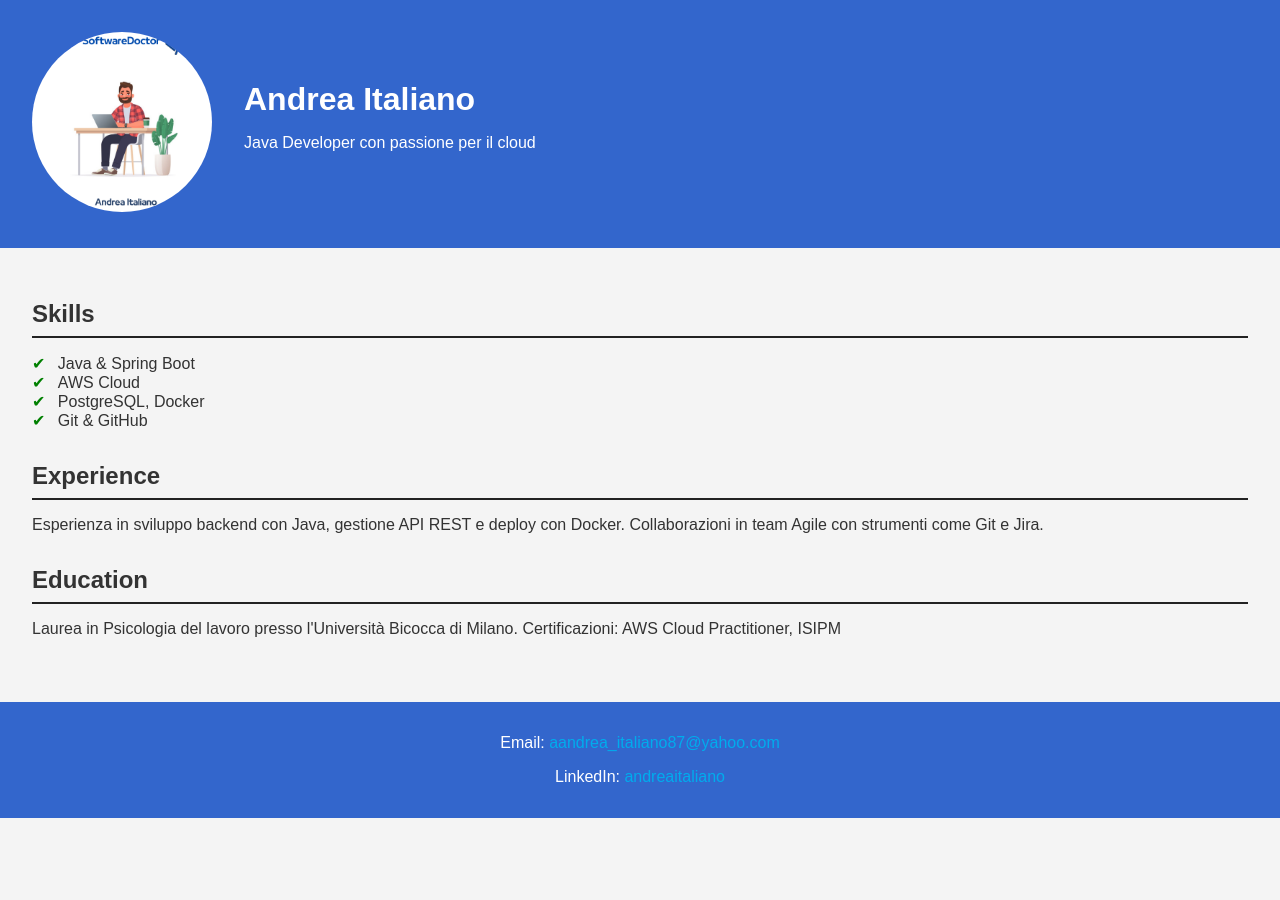
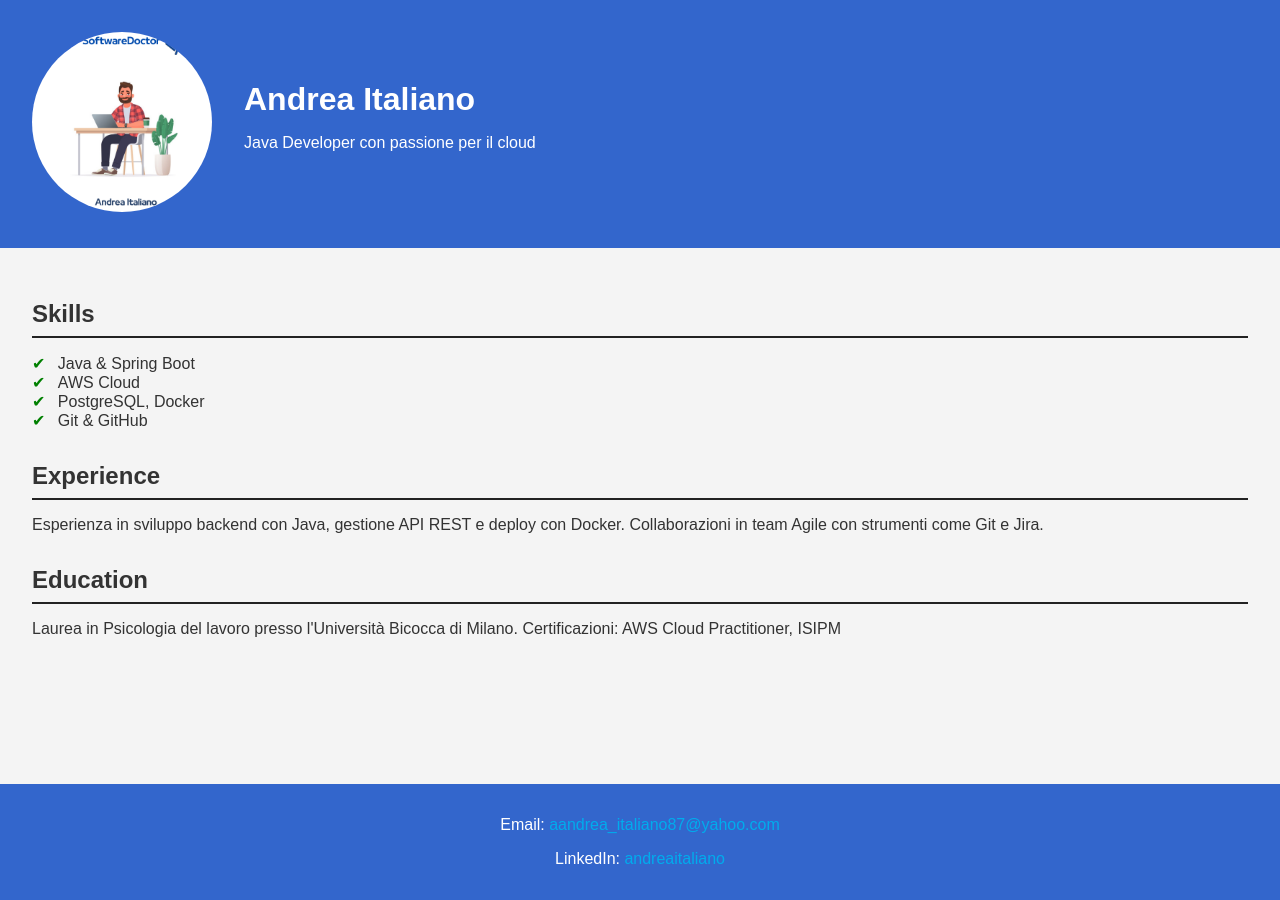
Before and after one commit to SoftwareDoctor/andreaitaliano, a Jekyll site: the page index.html, which Jekyll copies as it is, in a window 1280 px wide. Built offline with Jekyll 4.4.1, drawn with Linux system fonts in a browser that asks for light colours.

Commit message:
Update style.css

```diff
--- a/assets/css/style.css
+++ b/assets/css/style.css
@@ -4,6 +4,11 @@ body {
   padding: 0;
   background-color: #f4f4f4;
   color: #333;
+
+  /* Flex container verticale per posizionare footer in basso */
+  display: flex;
+  flex-direction: column;
+  min-height: 100vh;
 }
 
 .intro-section {
@@ -28,6 +33,9 @@ body {
 
 .main-content {
   padding: 2rem;
+
+  /* Permette a main-content di espandersi e spingere il footer in basso */
+  flex: 1;
 }
 
 section {
```
